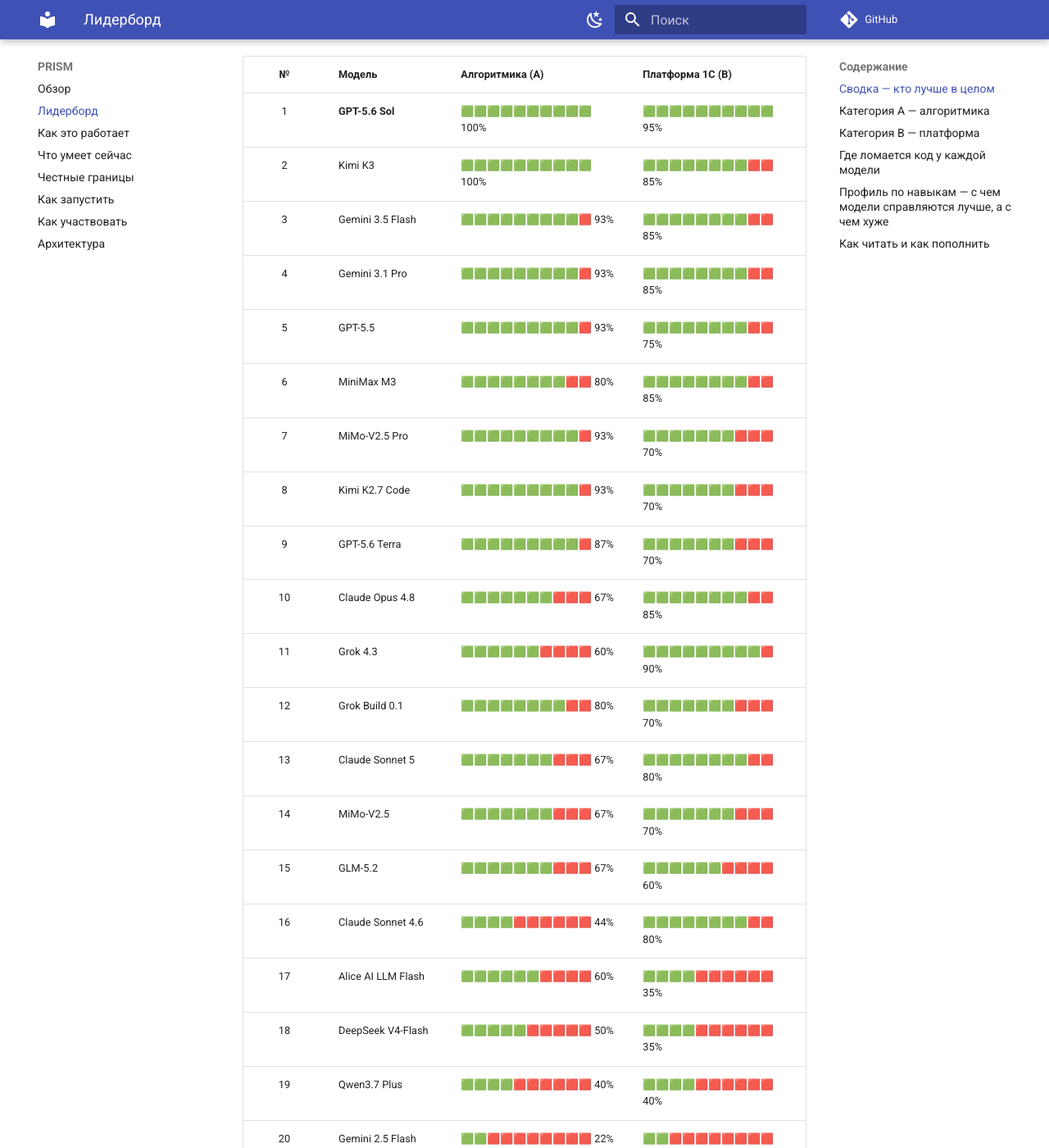
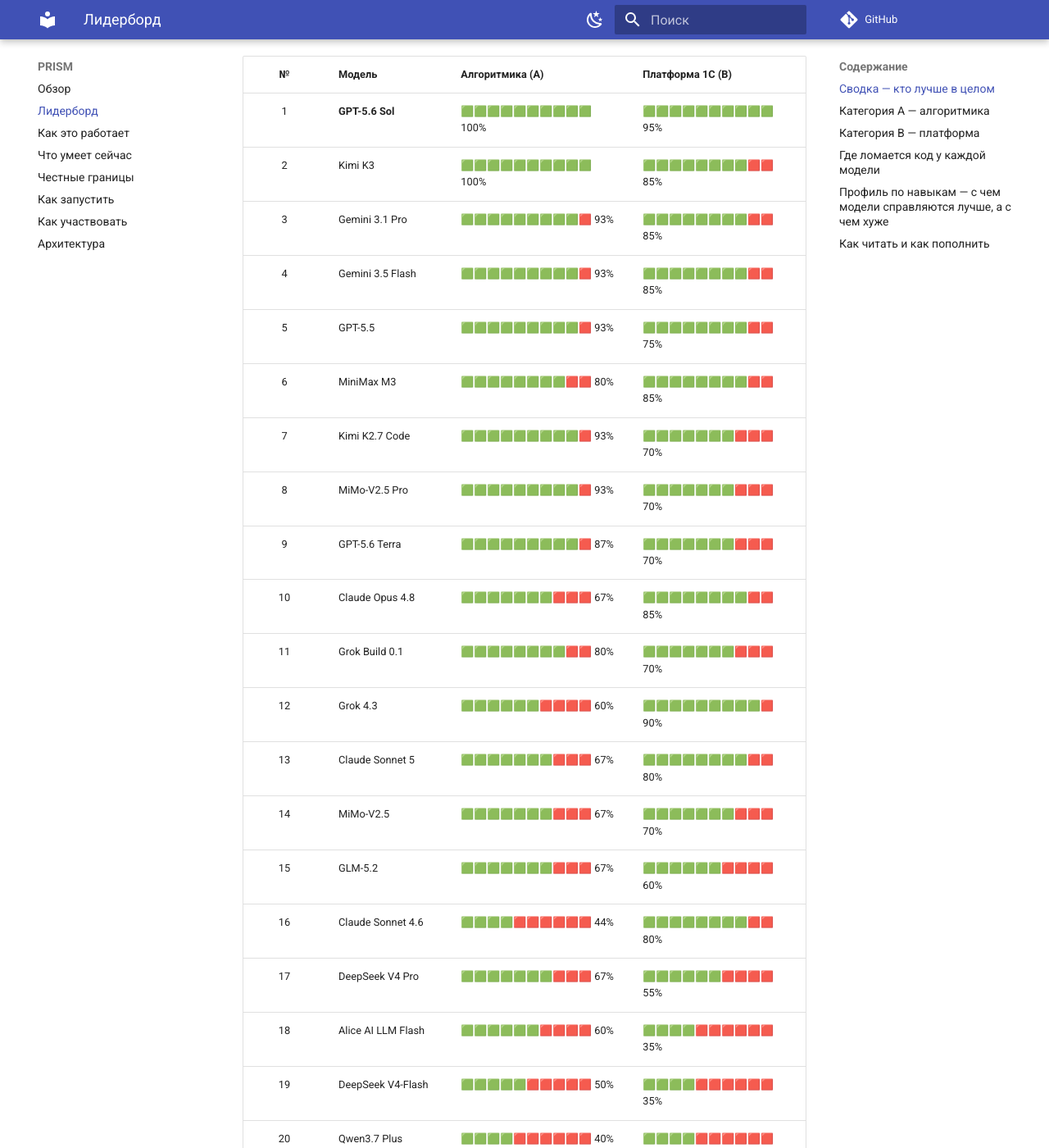
Before and after one commit to genlab-1c/prism, an MkDocs documentation site: the page built from docs/leaderboard.md, in a window 1280 px wide and 1400 px high, scrolled down 507 px. Shown: the whole window at 82% size. Built offline with MkDocs 1.6.1 and Material for MkDocs 9.7.7, drawn with Linux system fonts in a browser that asks for light colours; comment, search, counter and statistics services are not loaded; some of the changed text lies outside the part shown.

Commit message:
docs: refresh leaderboards with DeepSeek V4 Pro
Пересборка prism docs: лидерборды README/docs, статус, site_data и
счётные бейджи (33 модели, 1155 генераций в прогоне).

```diff
--- a/docs/leaderboard.md
+++ b/docs/leaderboard.md
@@ -25,36 +25,37 @@
 |:---:|--------|:---|:---|
 | 1 | **GPT-5.6 Sol** | 🟩🟩🟩🟩🟩🟩🟩🟩🟩🟩 100% | 🟩🟩🟩🟩🟩🟩🟩🟩🟩🟩 95% |
 | 2 | Kimi K3 | 🟩🟩🟩🟩🟩🟩🟩🟩🟩🟩 100% | 🟩🟩🟩🟩🟩🟩🟩🟩🟥🟥 85% |
-| 3 | Gemini 3.5 Flash | 🟩🟩🟩🟩🟩🟩🟩🟩🟩🟥 93% | 🟩🟩🟩🟩🟩🟩🟩🟩🟥🟥 85% |
-| 4 | Gemini 3.1 Pro | 🟩🟩🟩🟩🟩🟩🟩🟩🟩🟥 93% | 🟩🟩🟩🟩🟩🟩🟩🟩🟥🟥 85% |
+| 3 | Gemini 3.1 Pro | 🟩🟩🟩🟩🟩🟩🟩🟩🟩🟥 93% | 🟩🟩🟩🟩🟩🟩🟩🟩🟥🟥 85% |
+| 4 | Gemini 3.5 Flash | 🟩🟩🟩🟩🟩🟩🟩🟩🟩🟥 93% | 🟩🟩🟩🟩🟩🟩🟩🟩🟥🟥 85% |
 | 5 | GPT-5.5 | 🟩🟩🟩🟩🟩🟩🟩🟩🟩🟥 93% | 🟩🟩🟩🟩🟩🟩🟩🟩🟥🟥 75% |
 | 6 | MiniMax M3 | 🟩🟩🟩🟩🟩🟩🟩🟩🟥🟥 80% | 🟩🟩🟩🟩🟩🟩🟩🟩🟥🟥 85% |
-| 7 | MiMo-V2.5 Pro | 🟩🟩🟩🟩🟩🟩🟩🟩🟩🟥 93% | 🟩🟩🟩🟩🟩🟩🟩🟥🟥🟥 70% |
-| 8 | Kimi K2.7 Code | 🟩🟩🟩🟩🟩🟩🟩🟩🟩🟥 93% | 🟩🟩🟩🟩🟩🟩🟩🟥🟥🟥 70% |
+| 7 | Kimi K2.7 Code | 🟩🟩🟩🟩🟩🟩🟩🟩🟩🟥 93% | 🟩🟩🟩🟩🟩🟩🟩🟥🟥🟥 70% |
+| 8 | MiMo-V2.5 Pro | 🟩🟩🟩🟩🟩🟩🟩🟩🟩🟥 93% | 🟩🟩🟩🟩🟩🟩🟩🟥🟥🟥 70% |
 | 9 | GPT-5.6 Terra | 🟩🟩🟩🟩🟩🟩🟩🟩🟩🟥 87% | 🟩🟩🟩🟩🟩🟩🟩🟥🟥🟥 70% |
 | 10 | Claude Opus 4.8 | 🟩🟩🟩🟩🟩🟩🟩🟥🟥🟥 67% | 🟩🟩🟩🟩🟩🟩🟩🟩🟥🟥 85% |
-| 11 | Grok 4.3 | 🟩🟩🟩🟩🟩🟩🟥🟥🟥🟥 60% | 🟩🟩🟩🟩🟩🟩🟩🟩🟩🟥 90% |
-| 12 | Grok Build 0.1 | 🟩🟩🟩🟩🟩🟩🟩🟩🟥🟥 80% | 🟩🟩🟩🟩🟩🟩🟩🟥🟥🟥 70% |
+| 11 | Grok Build 0.1 | 🟩🟩🟩🟩🟩🟩🟩🟩🟥🟥 80% | 🟩🟩🟩🟩🟩🟩🟩🟥🟥🟥 70% |
+| 12 | Grok 4.3 | 🟩🟩🟩🟩🟩🟩🟥🟥🟥🟥 60% | 🟩🟩🟩🟩🟩🟩🟩🟩🟩🟥 90% |
 | 13 | Claude Sonnet 5 | 🟩🟩🟩🟩🟩🟩🟩🟥🟥🟥 67% | 🟩🟩🟩🟩🟩🟩🟩🟩🟥🟥 80% |
 | 14 | MiMo-V2.5 | 🟩🟩🟩🟩🟩🟩🟩🟥🟥🟥 67% | 🟩🟩🟩🟩🟩🟩🟩🟥🟥🟥 70% |
 | 15 | GLM-5.2 | 🟩🟩🟩🟩🟩🟩🟩🟥🟥🟥 67% | 🟩🟩🟩🟩🟩🟩🟥🟥🟥🟥 60% |
 | 16 | Claude Sonnet 4.6 | 🟩🟩🟩🟩🟥🟥🟥🟥🟥🟥 44% | 🟩🟩🟩🟩🟩🟩🟩🟩🟥🟥 80% |
-| 17 | Alice AI LLM Flash | 🟩🟩🟩🟩🟩🟩🟥🟥🟥🟥 60% | 🟩🟩🟩🟩🟥🟥🟥🟥🟥🟥 35% |
-| 18 | DeepSeek V4-Flash | 🟩🟩🟩🟩🟩🟥🟥🟥🟥🟥 50% | 🟩🟩🟩🟩🟥🟥🟥🟥🟥🟥 35% |
-| 19 | Qwen3.7 Plus | 🟩🟩🟩🟩🟥🟥🟥🟥🟥🟥 40% | 🟩🟩🟩🟩🟥🟥🟥🟥🟥🟥 40% |
-| 20 | Gemini 2.5 Flash Lite | 🟩🟩🟥🟥🟥🟥🟥🟥🟥🟥 22% | 🟩🟩🟥🟥🟥🟥🟥🟥🟥🟥 25% |
-| 21 | Alice AI LLM | 🟩🟩🟩🟥🟥🟥🟥🟥🟥🟥 33% | 🟩🟥🟥🟥🟥🟥🟥🟥🟥🟥 10% |
-| 22 | GLM-4.7 Flash | 🟩🟩🟥🟥🟥🟥🟥🟥🟥🟥 17% | 🟩🟩🟥🟥🟥🟥🟥🟥🟥🟥 20% |
-| 23 | Qwen3-235B-A22B | 🟩🟩🟥🟥🟥🟥🟥🟥🟥🟥 22% | 🟩🟥🟥🟥🟥🟥🟥🟥🟥🟥 10% |
-| 24 | GPT-5 Mini | 🟩🟩🟩🟥🟥🟥🟥🟥🟥🟥 27% | 🟥🟥🟥🟥🟥🟥🟥🟥🟥🟥 5% |
+| 17 | DeepSeek V4 Pro | 🟩🟩🟩🟩🟩🟩🟩🟥🟥🟥 67% | 🟩🟩🟩🟩🟩🟩🟥🟥🟥🟥 55% |
+| 18 | Alice AI LLM Flash | 🟩🟩🟩🟩🟩🟩🟥🟥🟥🟥 60% | 🟩🟩🟩🟩🟥🟥🟥🟥🟥🟥 35% |
+| 19 | DeepSeek V4-Flash | 🟩🟩🟩🟩🟩🟥🟥🟥🟥🟥 50% | 🟩🟩🟩🟩🟥🟥🟥🟥🟥🟥 35% |
+| 20 | Qwen3.7 Plus | 🟩🟩🟩🟩🟥🟥🟥🟥🟥🟥 40% | 🟩🟩🟩🟩🟥🟥🟥🟥🟥🟥 40% |
+| 21 | Gemini 2.5 Flash Lite | 🟩🟩🟥🟥🟥🟥🟥🟥🟥🟥 22% | 🟩🟩🟥🟥🟥🟥🟥🟥🟥🟥 25% |
+| 22 | Alice AI LLM | 🟩🟩🟩🟥🟥🟥🟥🟥🟥🟥 33% | 🟩🟥🟥🟥🟥🟥🟥🟥🟥🟥 10% |
+| 23 | GLM-4.7 Flash | 🟩🟩🟥🟥🟥🟥🟥🟥🟥🟥 17% | 🟩🟩🟥🟥🟥🟥🟥🟥🟥🟥 20% |
+| 24 | Qwen3-235B-A22B | 🟩🟩🟥🟥🟥🟥🟥🟥🟥🟥 22% | 🟩🟥🟥🟥🟥🟥🟥🟥🟥🟥 10% |
 | 25 | YandexGPT 5 Lite | 🟩🟩🟩🟥🟥🟥🟥🟥🟥🟥 27% | 🟥🟥🟥🟥🟥🟥🟥🟥🟥🟥 5% |
-| 26 | Qwen3.6-35B-A3B | 🟩🟩🟥🟥🟥🟥🟥🟥🟥🟥 20% | 🟩🟥🟥🟥🟥🟥🟥🟥🟥🟥 10% |
-| 27 | YandexGPT 5 Pro | 🟩🟥🟥🟥🟥🟥🟥🟥🟥🟥 13% | 🟩🟥🟥🟥🟥🟥🟥🟥🟥🟥 10% |
-| 28 | GPT-OSS 120B | 🟩🟥🟥🟥🟥🟥🟥🟥🟥🟥 13% | 🟩🟥🟥🟥🟥🟥🟥🟥🟥🟥 10% |
-| 29 | YandexGPT 5.1 Pro | 🟩🟥🟥🟥🟥🟥🟥🟥🟥🟥 7% | 🟩🟥🟥🟥🟥🟥🟥🟥🟥🟥 10% |
+| 26 | GPT-5 Mini | 🟩🟩🟩🟥🟥🟥🟥🟥🟥🟥 27% | 🟥🟥🟥🟥🟥🟥🟥🟥🟥🟥 5% |
+| 27 | Qwen3.6-35B-A3B | 🟩🟩🟥🟥🟥🟥🟥🟥🟥🟥 20% | 🟩🟥🟥🟥🟥🟥🟥🟥🟥🟥 10% |
+| 28 | YandexGPT 5 Pro | 🟩🟥🟥🟥🟥🟥🟥🟥🟥🟥 13% | 🟩🟥🟥🟥🟥🟥🟥🟥🟥🟥 10% |
+| 29 | GPT-OSS 120B | 🟩🟥🟥🟥🟥🟥🟥🟥🟥🟥 13% | 🟩🟥🟥🟥🟥🟥🟥🟥🟥🟥 10% |
 | 30 | GigaChat 2 Max | 🟩🟥🟥🟥🟥🟥🟥🟥🟥🟥 7% | 🟩🟥🟥🟥🟥🟥🟥🟥🟥🟥 10% |
-| 31 | GigaChat 2 Pro | 🟩🟥🟥🟥🟥🟥🟥🟥🟥🟥 7% | 🟥🟥🟥🟥🟥🟥🟥🟥🟥🟥 0% |
-| 32 | GigaChat 2 Lite | 🟥🟥🟥🟥🟥🟥🟥🟥🟥🟥 0% | 🟥🟥🟥🟥🟥🟥🟥🟥🟥🟥 0% |
+| 31 | YandexGPT 5.1 Pro | 🟩🟥🟥🟥🟥🟥🟥🟥🟥🟥 7% | 🟩🟥🟥🟥🟥🟥🟥🟥🟥🟥 10% |
+| 32 | GigaChat 2 Pro | 🟩🟥🟥🟥🟥🟥🟥🟥🟥🟥 7% | 🟥🟥🟥🟥🟥🟥🟥🟥🟥🟥 0% |
+| 33 | GigaChat 2 Lite | 🟥🟥🟥🟥🟥🟥🟥🟥🟥🟥 0% | 🟥🟥🟥🟥🟥🟥🟥🟥🟥🟥 0% |
 
 </div>
 <!-- /prism:lb:summary -->
@@ -84,26 +85,27 @@
 | 10 | MiniMax M3 | 9.9 | 8.0 | 7.5 | 8.27 | ±1.2 |
 | 11 | GLM-5.2 | 9.3 | 7.6 | 8.8 | 8.21 | ±1.5 |
 | 12 | MiMo-V2.5 | 9.9 | 6.9 | 8.8 | 8.13 | ±1.3 |
-| 13 | Claude Opus 4.8 | 9.5 | 8.0 | 6.8 | 7.89 | ±1.4 |
-| 14 | Claude Sonnet 5 | 9.7 | 6.8 | 8.2 | 7.88 | ±1.3 |
-| 15 | DeepSeek V4-Flash | 9.7 | 6.1 | 8.7 | 7.72 | ±1.3 |
-| 16 | Grok 4.3 | 9.7 | 6.2 | 8.7 | 7.70 | ±1.4 |
-| 17 | Alice AI LLM Flash | 9.5 | 6.1 | 7.3 | 7.25 | ±1.4 |
-| 18 | GLM-4.7 Flash | 9.9 | 3.6 | 7.6 | 6.51 | ±1.1 |
-| 19 | Claude Sonnet 4.6 | 8.5 | 4.7 | 7.6 | 6.33 | ±1.7 |
-| 20 | Gemini 2.5 Flash Lite | 9.3 | 3.5 | 8.8 | 6.29 | ±1.4 |
-| 21 | Alice AI LLM | 9.2 | 3.5 | 8.8 | 6.20 | ±1.5 |
-| 22 | Qwen3.7 Plus | 8.0 | 4.3 | 7.6 | 5.89 | ±2.0 |
-| 23 | GPT-5 Mini | 8.9 | 2.9 | 8.5 | 5.76 | ±1.4 |
-| 24 | Qwen3-235B-A22B | 8.9 | 2.7 | 7.0 | 5.57 | ±1.3 |
-| 25 | Qwen3.6-35B-A3B | 9.2 | 2.1 | 8.0 | 5.53 | ±1.3 |
-| 26 | YandexGPT 5 Pro | 9.3 | 1.5 | **10.0** | 5.43 | ±1.1 |
-| 27 | GPT-OSS 120B | 9.6 | 1.5 | 7.0 | 5.40 | ±0.9 |
-| 28 | GigaChat 2 Max | 9.3 | 0.9 | **10.0** | 5.13 | ±0.9 |
-| 29 | YandexGPT 5 Lite | 7.3 | 3.0 | 7.0 | 4.90 | ±2.0 |
-| 30 | YandexGPT 5.1 Pro | 8.4 | 1.0 | **10.0** | 4.77 | ±1.1 |
-| 31 | GigaChat 2 Pro | 6.1 | 0.9 | **10.0** | 3.52 | ±1.7 |
-| 32 | GigaChat 2 Lite | 5.9 | 0.0 | — | 2.93 | ±1.1 |
+| 13 | DeepSeek V4 Pro | 10.0 | 6.8 | 8.2 | 7.99 | ±1.2 |
+| 14 | Claude Opus 4.8 | 9.5 | 8.0 | 6.8 | 7.89 | ±1.4 |
+| 15 | Claude Sonnet 5 | 9.7 | 6.8 | 8.2 | 7.88 | ±1.3 |
+| 16 | DeepSeek V4-Flash | 9.7 | 6.1 | 8.7 | 7.72 | ±1.3 |
+| 17 | Grok 4.3 | 9.7 | 6.2 | 8.7 | 7.70 | ±1.4 |
+| 18 | Alice AI LLM Flash | 9.5 | 6.1 | 7.3 | 7.25 | ±1.4 |
+| 19 | GLM-4.7 Flash | 9.9 | 3.6 | 7.6 | 6.51 | ±1.1 |
+| 20 | Claude Sonnet 4.6 | 8.5 | 4.7 | 7.6 | 6.33 | ±1.7 |
+| 21 | Gemini 2.5 Flash Lite | 9.3 | 3.5 | 8.8 | 6.29 | ±1.4 |
+| 22 | Alice AI LLM | 9.2 | 3.5 | 8.8 | 6.20 | ±1.5 |
+| 23 | Qwen3.7 Plus | 8.0 | 4.3 | 7.6 | 5.89 | ±2.0 |
+| 24 | GPT-5 Mini | 8.9 | 2.9 | 8.5 | 5.76 | ±1.4 |
+| 25 | Qwen3-235B-A22B | 8.9 | 2.7 | 7.0 | 5.57 | ±1.3 |
+| 26 | Qwen3.6-35B-A3B | 9.2 | 2.1 | 8.0 | 5.53 | ±1.3 |
+| 27 | YandexGPT 5 Pro | 9.3 | 1.5 | **10.0** | 5.43 | ±1.1 |
+| 28 | GPT-OSS 120B | 9.6 | 1.5 | 7.0 | 5.40 | ±0.9 |
+| 29 | GigaChat 2 Max | 9.3 | 0.9 | **10.0** | 5.13 | ±0.9 |
+| 30 | YandexGPT 5 Lite | 7.3 | 3.0 | 7.0 | 4.90 | ±2.0 |
+| 31 | YandexGPT 5.1 Pro | 8.4 | 1.0 | **10.0** | 4.77 | ±1.1 |
+| 32 | GigaChat 2 Pro | 6.1 | 0.9 | **10.0** | 3.52 | ±1.7 |
+| 33 | GigaChat 2 Lite | 5.9 | 0.0 | — | 2.93 | ±1.1 |
 
 </div>
 <!-- /prism:lb:a-overall -->
@@ -138,23 +140,24 @@
 | 13 | MiMo-V2.5 Pro | 9.7 | 7.0 | 10.0 | 7.5 | 8.07 | ±1.5 |
 | 14 | GPT-5.6 Terra | 9.9 | 7.0 | 10.0 | 7.0 | 7.97 | ±1.5 |
 | 15 | Grok Build 0.1 | 9.8 | 7.0 | 9.9 | 7.0 | 7.91 | ±1.5 |
-| 16 | GLM-5.2 | 10.0 | 6.0 | 9.8 | 6.5 | 7.47 | ±1.5 |
-| 17 | DeepSeek V4-Flash | 9.9 | 4.2 | 10.0 | 8.0 | 7.39 | ±1.2 |
-| 18 | Qwen3.7 Plus | 9.8 | 4.7 | 9.6 | 5.5 | 6.65 | ±1.5 |
-| 19 | Alice AI LLM Flash | 9.1 | 4.2 | 10.0 | 5.0 | 6.15 | ±1.7 |
-| 20 | GLM-4.7 Flash | 9.9 | 2.9 | 10.0 | 3.7 | 5.53 | ±1.5 |
-| 21 | Gemini 2.5 Flash Lite | 8.9 | 2.5 | 8.8 | 3.5 | 4.89 | ±1.5 |
-| 22 | YandexGPT 5 Pro | 8.1 | 1.3 | 10.0 | 3.5 | 4.30 | ±1.3 |
-| 23 | YandexGPT 5 Lite | 8.5 | 1.1 | 10.0 | 2.1 | 3.91 | ±1.2 |
-| 24 | GPT-OSS 120B | 8.5 | 1.2 | 10.0 | 2.0 | 3.89 | ±1.2 |
-| 25 | Qwen3.6-35B-A3B | 9.4 | 1.0 | 10.0 | 1.2 | 3.86 | ±1.0 |
-| 26 | Qwen3-235B-A22B | 8.5 | 1.0 | 8.0 | 1.7 | 3.68 | ±1.1 |
-| 27 | YandexGPT 5.1 Pro | 8.3 | 1.0 | 10.0 | 1.7 | 3.66 | ±1.1 |
-| 28 | Alice AI LLM | 8.2 | 1.0 | 10.0 | 1.5 | 3.58 | ±1.1 |
-| 29 | GigaChat 2 Max | 7.5 | 1.0 | 10.0 | 1.0 | 3.17 | ±1.1 |
-| 30 | GPT-5 Mini | 7.6 | 0.5 | 10.0 | 1.2 | 3.10 | ±0.9 |
-| 31 | GigaChat 2 Lite | 7.8 | 0.0 | — | 0.0 | 2.60 | ±0.3 |
-| 32 | GigaChat 2 Pro | 6.5 | 0.0 | — | 0.0 | 2.17 | ±0.2 |
+| 16 | DeepSeek V4 Pro | 10.0 | 6.2 | 9.7 | 7.2 | 7.76 | ±1.4 |
+| 17 | GLM-5.2 | 10.0 | 6.0 | 9.8 | 6.5 | 7.47 | ±1.5 |
+| 18 | DeepSeek V4-Flash | 9.9 | 4.2 | 10.0 | 8.0 | 7.39 | ±1.2 |
+| 19 | Qwen3.7 Plus | 9.8 | 4.7 | 9.6 | 5.5 | 6.65 | ±1.5 |
+| 20 | Alice AI LLM Flash | 9.1 | 4.2 | 10.0 | 5.0 | 6.15 | ±1.7 |
+| 21 | GLM-4.7 Flash | 9.9 | 2.9 | 10.0 | 3.7 | 5.53 | ±1.5 |
+| 22 | Gemini 2.5 Flash Lite | 8.9 | 2.5 | 8.8 | 3.5 | 4.89 | ±1.5 |
+| 23 | YandexGPT 5 Pro | 8.1 | 1.3 | 10.0 | 3.5 | 4.30 | ±1.3 |
+| 24 | YandexGPT 5 Lite | 8.5 | 1.1 | 10.0 | 2.1 | 3.91 | ±1.2 |
+| 25 | GPT-OSS 120B | 8.5 | 1.2 | 10.0 | 2.0 | 3.89 | ±1.2 |
+| 26 | Qwen3.6-35B-A3B | 9.4 | 1.0 | 10.0 | 1.2 | 3.86 | ±1.0 |
+| 27 | Qwen3-235B-A22B | 8.5 | 1.0 | 8.0 | 1.7 | 3.68 | ±1.1 |
+| 28 | YandexGPT 5.1 Pro | 8.3 | 1.0 | 10.0 | 1.7 | 3.66 | ±1.1 |
+| 29 | Alice AI LLM | 8.2 | 1.0 | 10.0 | 1.5 | 3.58 | ±1.1 |
+| 30 | GigaChat 2 Max | 7.5 | 1.0 | 10.0 | 1.0 | 3.17 | ±1.1 |
+| 31 | GPT-5 Mini | 7.6 | 0.5 | 10.0 | 1.2 | 3.10 | ±0.9 |
+| 32 | GigaChat 2 Lite | 7.8 | 0.0 | — | 0.0 | 2.60 | ±0.3 |
+| 33 | GigaChat 2 Pro | 6.5 | 0.0 | — | 0.0 | 2.17 | ±0.2 |
 
 </div>
 <!-- /prism:lb:b-overall -->
@@ -196,6 +199,7 @@
 | MiMo-V2.5 | 67% | 🟩🟩🟩🟩🟩🟩🟧🟧🟥🟥 | перепутаны типы данных ×2 |
 | Claude Sonnet 5 | 67% | 🟩🟩🟩🟩🟩🟩🟧🟧🟥🟥 | вызов несуществующего метода ×2 |
 | GLM-5.2 | 67% | 🟩🟩🟩🟩🟩🟩🟨🟧🟧🟥 | вызов несуществующего метода ×1 |
+| DeepSeek V4 Pro | 67% | 🟩🟩🟩🟩🟩🟩🟩🟧🟧🟧 | вызов несуществующего метода ×2 |
 | Alice AI LLM Flash | 60% | 🟩🟩🟩🟩🟩🟩🟧🟧🟥🟥 | ошибка синтаксиса ×3 |
 | Grok 4.3 | 60% | 🟩🟩🟩🟩🟩🟩🟧🟧🟧🟥 | ошибка синтаксиса ×2 |
 | DeepSeek V4-Flash | 56% | 🟩🟩🟩🟩🟩🟩🟧🟧🟧🟥 | перепутаны типы данных ×1 |
@@ -246,6 +250,7 @@
 | MiMo-V2.5 Pro | 70% | 🟩🟩🟩🟩🟩🟩🟩🟧🟧🟥 | ошибка синтаксиса ×3 |
 | Kimi K2.7 Code | 70% | 🟩🟩🟩🟩🟩🟩🟩🟨🟧🟥 | нет такого поля или объекта ×3 |
 | GLM-5.2 | 60% | 🟩🟩🟩🟩🟩🟩🟧🟧🟧🟧 | нет такого поля или объекта ×7 |
+| DeepSeek V4 Pro | 55% | 🟩🟩🟩🟩🟩🟨🟧🟧🟧🟧 | нет такого поля или объекта ×6 |
 | Qwen3.7 Plus | 40% | 🟩🟩🟩🟩🟨🟧🟧🟧🟧🟥 | нет такого поля или объекта ×7 |
 | DeepSeek V4-Flash | 35% | 🟩🟩🟩🟨🟧🟧🟧🟧🟧🟥 | перепутаны типы данных ×5 |
 | Alice AI LLM Flash | 35% | 🟩🟩🟩🟩🟨🟨🟧🟥🟥🟥 | ошибка синтаксиса ×7 |
@@ -293,6 +298,7 @@
 | MiniMax M3 | 🟩 8.0 | 🟩 7.5 | 🟩 7.5 | 🟩 8.0 |
 | GLM-5.2 | 🟨 6.4 | 🟩 7.5 | 🟩 7.6 | 🟩 8.0 |
 | MiMo-V2.5 | 🟨 6.4 | 🟩 7.5 | 🟨 6.5 | 🟨 6.3 |
+| DeepSeek V4 Pro | 🟨 6.0 | 🟩 10.0 | 🟨 6.5 | 🟩 8.3 |
 | Claude Opus 4.8 | 🟨 6.0 | 🟩 10.0 | 🟩 7.5 | 🟩 8.0 |
 | Claude Sonnet 5 | 🟨 4.5 | 🟩 7.5 | 🟩 7.7 | 🟨 6.0 |
 | DeepSeek V4-Flash | 🟨 6.3 | 🟨 4.7 | 🟨 5.8 | 🟩 7.1 |
@@ -340,6 +346,7 @@
 | MiMo-V2.5 Pro | 🟨 6.7 | 🟨 6.7 | 🟨 6.7 | 🟨 6.7 | 🟩 10.0 | 🟥 3.3 |
 | GPT-5.6 Terra | 🟨 6.7 | 🟨 6.7 | 🟨 6.7 | 🟨 6.7 | 🟨 6.7 | 🟨 6.7 |
 | Grok Build 0.1 | 🟨 6.7 | 🟥 3.3 | 🟨 6.7 | 🟥 3.3 | 🟨 6.7 | 🟨 6.7 |
+| DeepSeek V4 Pro | 🟨 4.8 | 🟩 10.0 | 🟨 4.8 | 🟩 10.0 | 🟩 10.0 | 🟨 6.7 |
 | GLM-5.2 | 🟥 3.3 | 🟩 10.0 | 🟥 3.3 | 🟩 10.0 | 🟩 10.0 | 🟥 3.3 |
 | DeepSeek V4-Flash | 🟨 6.7 | 🟩 10.0 | 🟨 6.7 | 🟩 10.0 | 🟩 10.0 | 🟥 3.3 |
 | Qwen3.7 Plus | 🟨 4.4 | 🟨 6.7 | 🟨 4.4 | 🟨 6.7 | 🟥 3.3 | 🟥 2.2 |
```
Also changed, not shown: README.md (+23 -22 lines), docs/status.md (+2 -1 lines), 1 other file.
